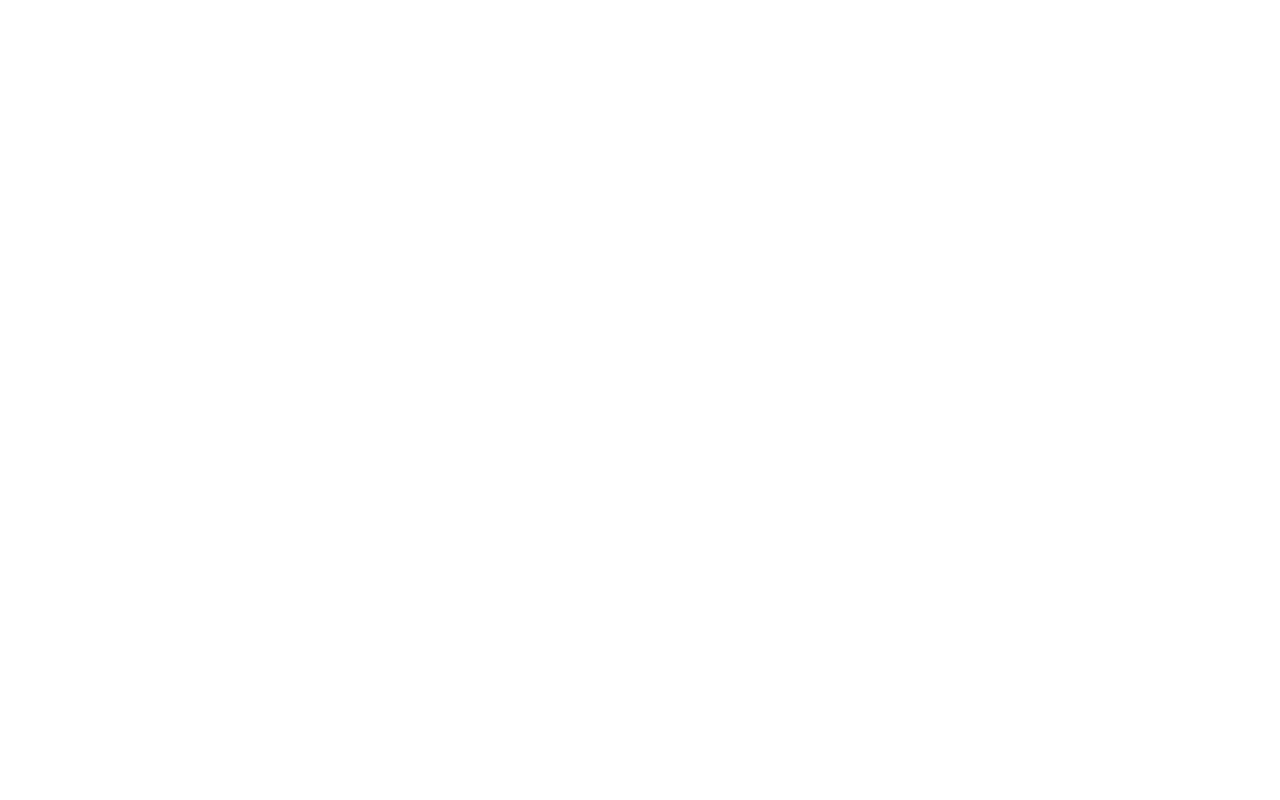
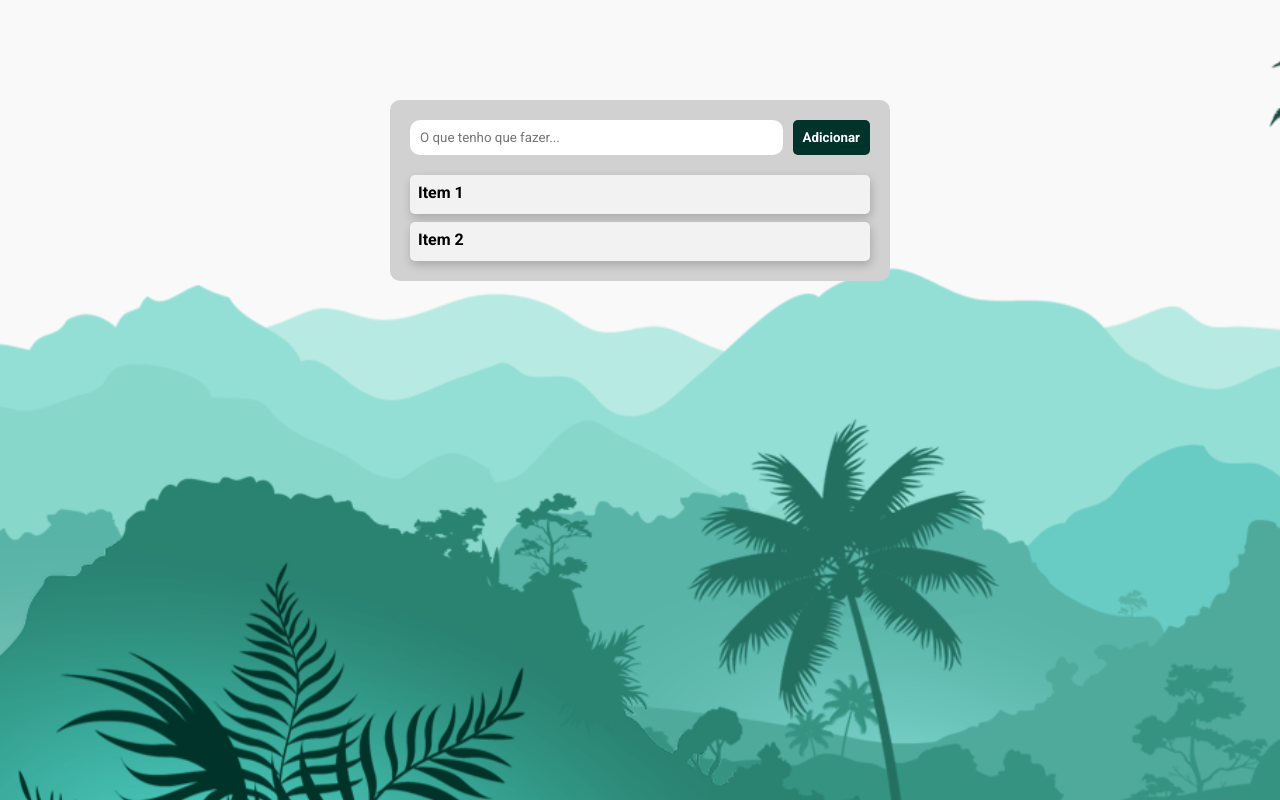
Before and after one commit to uallace-macedo/TODO-LIST-v1, a plain HTML site: page index.html in a window 1280 px wide. Drawn offline with Linux system fonts and the light colour scheme.

Commit message:
feat: add frontend

```diff
--- a/index.html
+++ b/index.html
@@ -8,6 +8,29 @@
     <link rel="stylesheet" href="styles/styles.css">
 </head>
 <body>
+    <div class="container">
+        <div class="task-header">
+            <input class="task-input" type="text" placeholder="O que tenho que fazer...">
+            <button class="button-add-task">Adicionar</button>
+        </div>
+
+        <ul class="task-list">
+            <li class="task-item">
+                <p class="task-title">Item 1</p>
+                <div class="task-actions">
+                    <img class="task-action" src="./assets/checked.png" alt="check-task" />
+                    <img class="task-action" src="./assets/trash.png" alt="delete-task">
+                </div>
+            </li>
+            <li class="task-item">
+                <p class="task-title">Item 2</p>
+                <div class="task-actions">
+                    <img class="task-action" src="./assets/checked.png" alt="check-task" />
+                    <img class="task-action" src="./assets/trash.png" alt="delete-task">
+                </div>
+            </li>
+        </ul>
+    </div>
     <script src="scripts/script.js"></script>
 </body>
 </html>
--- a/styles/styles.css
+++ b/styles/styles.css
@@ -0,0 +1,105 @@
+@import url('https://fonts.googleapis.com/css2?family=Roboto:ital,wght@0,100..900;1,100..900&display=swap');
+
+* {
+    margin: 0;
+    padding: 0;
+
+    box-sizing: border-box;
+    list-style: none;
+
+    font-family: 'Roboto', sans-serif;
+    outline: none;
+}
+
+body {
+    background: url('../assets/background.png');
+}
+
+.container {
+    background-color: #d1d1d1;
+    width: 500px;
+    border-radius: 10px;
+    padding: 20px;
+
+    margin: 100px auto 0;
+
+    display: flex;
+    flex-direction: column;
+    gap: 20px;
+}
+
+.task-header {
+    display: flex;
+    justify-content: space-between;
+    gap: 10px;
+}
+
+.task-input {
+    border: none;
+    border-radius: 10px;
+    flex: 1;
+    padding: 10px;
+}
+
+.button-add-task {
+    border: none;
+    border-radius: 5px;
+    padding: 10px;
+    cursor: pointer;
+    background-color: #003329;
+    color: #fff;
+    float: 400;
+    font-weight: bold;
+}
+
+.button-add-task:hover {
+    opacity: .8;
+}
+
+.button-add-task:active {
+    opacity: .6;
+}
+
+.task-list {
+    display: flex;
+    flex-direction: column;
+    justify-content: space-between;
+
+    gap: 8px;
+}
+
+.task-item {
+    background-color: #F2F2F2;
+    box-shadow: 1px 4px 10px rgba(0, 0, 0, .2);
+    padding: 8px;
+    border-radius: 5px;
+
+    display: flex;
+    justify-content: space-between;
+}
+
+.task-item:hover .task-action {
+    opacity: 1;
+    cursor: pointer;
+}
+
+.task-title {
+    font-weight: bold;
+}
+
+.task-actions {
+    display: flex;
+    align-items: center;
+    gap: 9px;
+}
+
+.task-action {
+    height: 23px;
+    transition: all .2s ease-in-out;
+
+    opacity: 0;
+}
+
+.task-action:hover {
+    transform: scale(1.2);
+}
```
